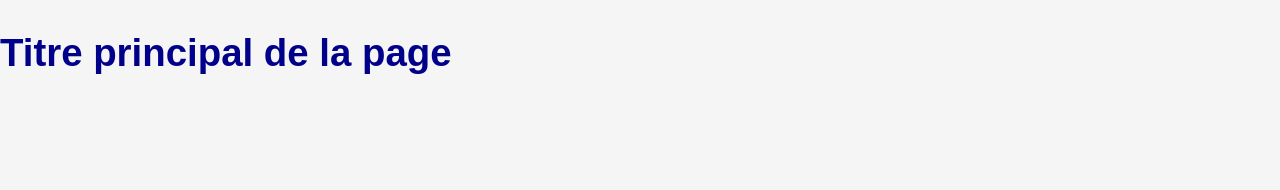
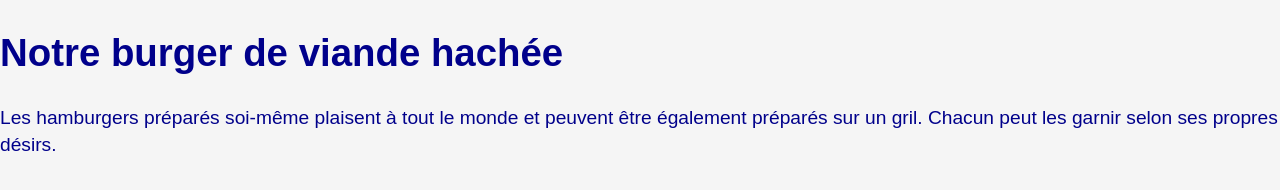
Before and after one commit to esig-jura/fifty-burgers-elio357, a plain HTML site: page index.html in a window 1280 px wide. Drawn offline with nearby package versions, Linux system fonts and the light colour scheme.

Commit message:
ajout codes de base html et css

```diff
--- a/index.html
+++ b/index.html
@@ -17,6 +17,9 @@
         <link rel="stylesheet" href="css/main.css"/>
     </head>
     <body>
-<h1>Titre principal de la page</h1>
+        <h1>Notre burger de viande hachée</h1>
+        <p>Les hamburgers préparés soi-même plaisent à tout le monde et peuvent être également préparés sur un gril.
+            Chacun peut les garnir selon ses propres désirs.
+        </p>
     </body>
 </html>
```
Lines whose indentation alone changed are shown as unchanged.
